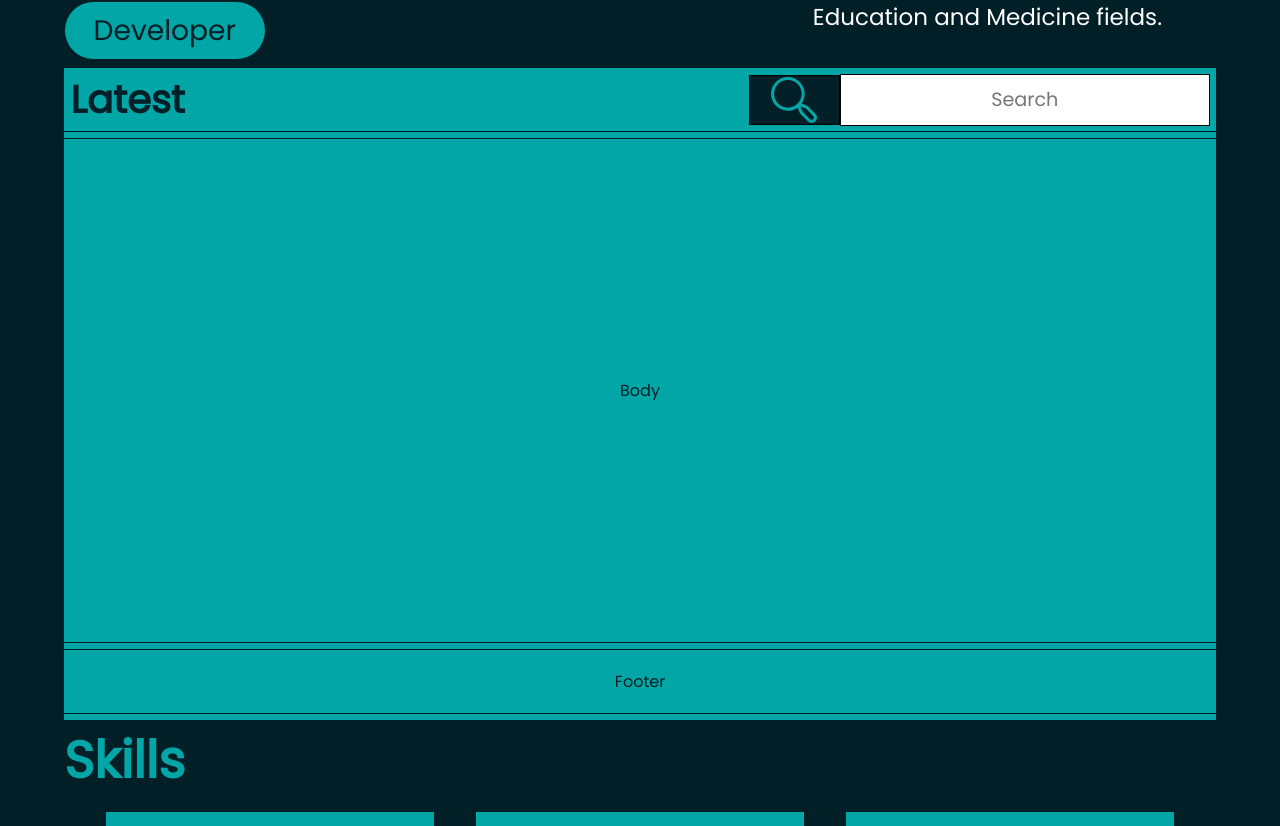
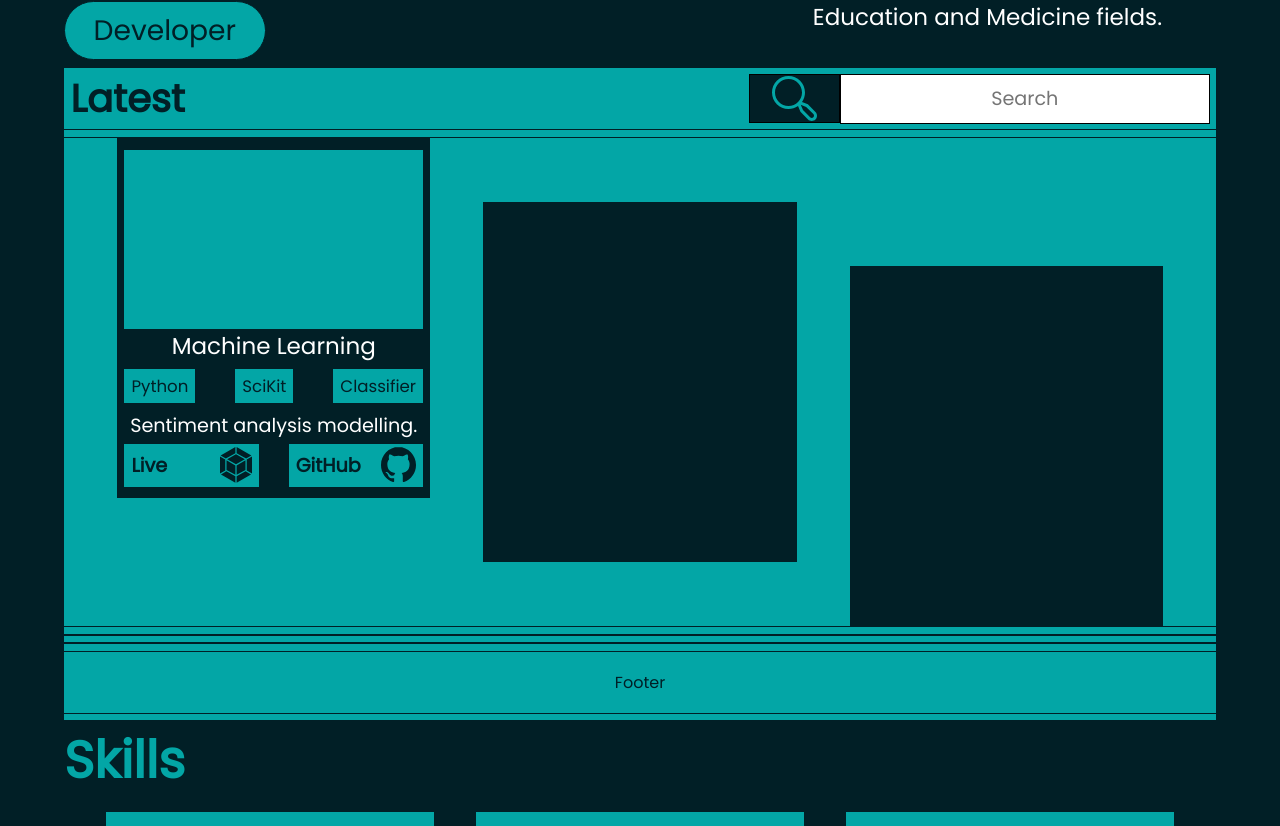
Before and after one commit to MokuaEnock/moku, a React (Create React App) app: page / in a window 1280 px wide. Shown: the part 600-1426 px from the top of the page. Built offline with nearby package versions, Linux system fonts and the light colour scheme.

Commit message:
create project card

```diff
--- a/src/components/projects/projects.css
+++ b/src/components/projects/projects.css
@@ -83,3 +83,94 @@ input:focus {
     align-items: center;
     justify-content: center;
 }
+
+#card1 {
+    margin-top: -10vw;
+}
+
+#card3 {
+    margin-bottom: -10vw;
+}
+
+.project-card {
+    width: 27%;
+    height: 28vw;
+    background-color: #011F26;
+    border: thin solid #011F26;
+    display: flex;
+    flex-direction: column;
+    align-items: center;
+    justify-content: center;
+}
+
+.project-card>* {
+    width: 96%;
+}
+
+.project-card-image {
+    height: 50%;
+    background-color: #03A6A6;
+}
+
+.project-card-title {
+    font-size: 1.8vw;
+    color: white;
+    text-align: center;
+    height: 10%;
+}
+
+.project-card-details {
+    height: 12%;
+    display: flex;
+    flex-direction: row;
+    align-items: center;
+    justify-content: space-between;
+}
+
+.project-card-details>button {
+    height: 80%;
+    width: max-content;
+    font-size: 1.3vw;
+    border: thin solid transparent;
+    background-color: #03A6A6;
+    color: #011F26;
+}
+
+
+.project-card-info {
+    font-size: 1.5vw;
+    color: white;
+    text-align: center;
+    height: 10%;
+    display: flex;
+    flex-direction: row;
+    align-items: center;
+    justify-content: space-evenly;
+}
+
+.project-card-buttons {
+    height: 12%;
+    display: flex;
+    flex-direction: row;
+    align-items: center;
+    justify-content: space-between;
+
+}
+
+.project-card-buttons button {
+    width: 45%;
+    height: 100%;
+    background-color: #03A6A6;
+    color: #011F26;
+    font-size: 1.5vw;
+    font-weight: bold;
+    display: flex;
+    flex-direction: row;
+    align-items: center;
+    justify-content: space-between;
+    border: thin solid transparent;
+}
+
+.project-card-buttons button>img {
+    height: 90%;
+}
--- a/src/components/projects/projects.js
+++ b/src/components/projects/projects.js
@@ -1,5 +1,8 @@
 import "./projects.css";
 import Search from "../images/search.svg";
+import Vector from "../images/Vector.svg";
+import Github from "../images/Vector (1).svg";
+
 export default function Projects() {
   function Header() {
     return (
@@ -15,7 +18,41 @@ export default function Projects() {
     );
   }
   function Body() {
-    return <div id="projects-body">Body</div>;
+    return (
+      <div id="projects-body">
+        <div className="project-card" id="card1">
+          <span className="project-card-image">
+            <img src="" />
+          </span>
+          <span className="project-card-title">Machine Learning</span>
+          <span className="project-card-details">
+            <button>Python </button>
+            <button>SciKit</button>
+            <button>Classifier</button>
+          </span>
+          <span className="project-card-info">
+            Sentiment analysis modelling.
+          </span>
+          <span className="project-card-buttons">
+            <button>
+              Live <img src={Vector} alt="" />
+            </button>
+            <button>
+              GitHub <img src={Github} alt="github" />
+            </button>
+          </span>
+        </div>
+        <div className="project-card" id="card2"></div>
+        <div className="project-card" id="card3"></div>
+      </div>
+    );
+  }
+
+  function Section() {
+    return <div></div>;
+  }
+  function Section1() {
+    return <div></div>;
   }
 
   function Footer() {
@@ -25,6 +62,8 @@ export default function Projects() {
     <section id="projects">
       <Header />
       <Body />
+      <Section />
+      <Section1 />
       <Footer />
     </section>
   );
```
Also changed, not shown: src/components/images/Vector (1).svg (added), src/components/images/Vector.svg (added).
